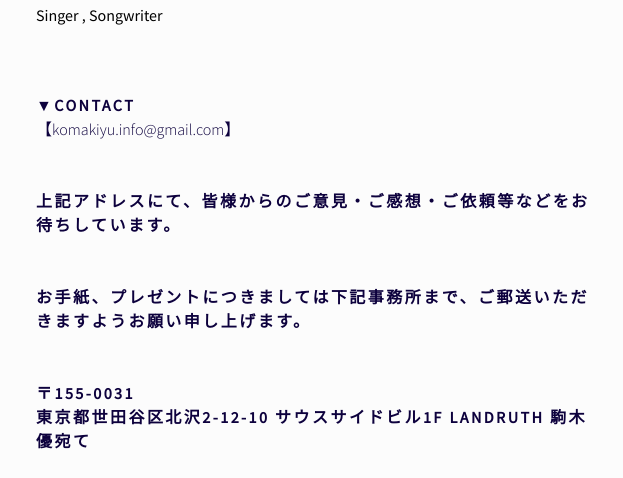
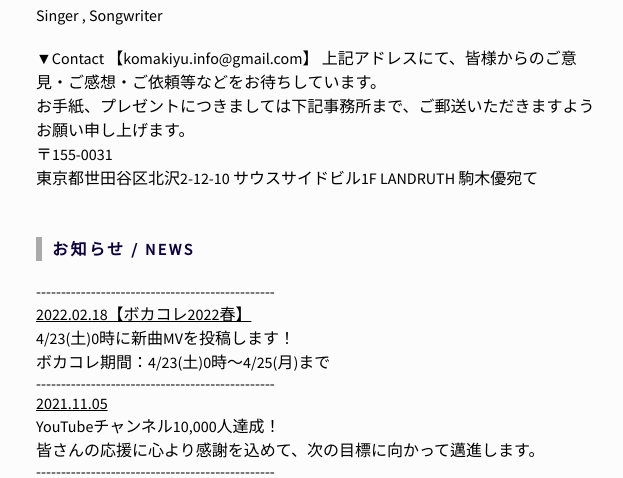
Before and after one commit to yukomakigg/0820, a plain HTML site: page index.html in a window 1280 px wide. Shown: the part 263-741 px from the top of the page, 644-1267 px from the left. Drawn offline with Linux system fonts and the light colour scheme.

Commit message:
Update index.html

```diff
--- a/index.html
+++ b/index.html
@@ -73,15 +73,11 @@
 
 			</p>
 			Singer , Songwriter<br><br>
-			  			<h2>
 			▼Contact
-			</h2>
-			<p>
-				<a>【komakiyu.info@gmail.com】</a>
-			<h2>上記アドレスにて、皆様からのご意見・ご感想・ご依頼等などをお待ちしています。</h2>
-				<h2>お手紙、プレゼントにつきましては下記事務所まで、ご郵送いただきますようお願い申し上げます。</h2>
-				<h2>〒155-0031<br />東京都世田谷区北沢2-12-10 サウスサイドビル1F LANDRUTH 駒木優宛て</h2>
-			</p>
+                        <a>【komakiyu.info@gmail.com】</a>
+			上記アドレスにて、皆様からのご意見・ご感想・ご依頼等などをお待ちしています。<br>
+			お手紙、プレゼントにつきましては下記事務所まで、ご郵送いただきますようお願い申し上げます。<br>
+			〒155-0031<br />東京都世田谷区北沢2-12-10 サウスサイドビル1F LANDRUTH 駒木優宛て<br>
 
 			<section class="container py-5" id="sec1">
 				<div class="mb-3">
```
